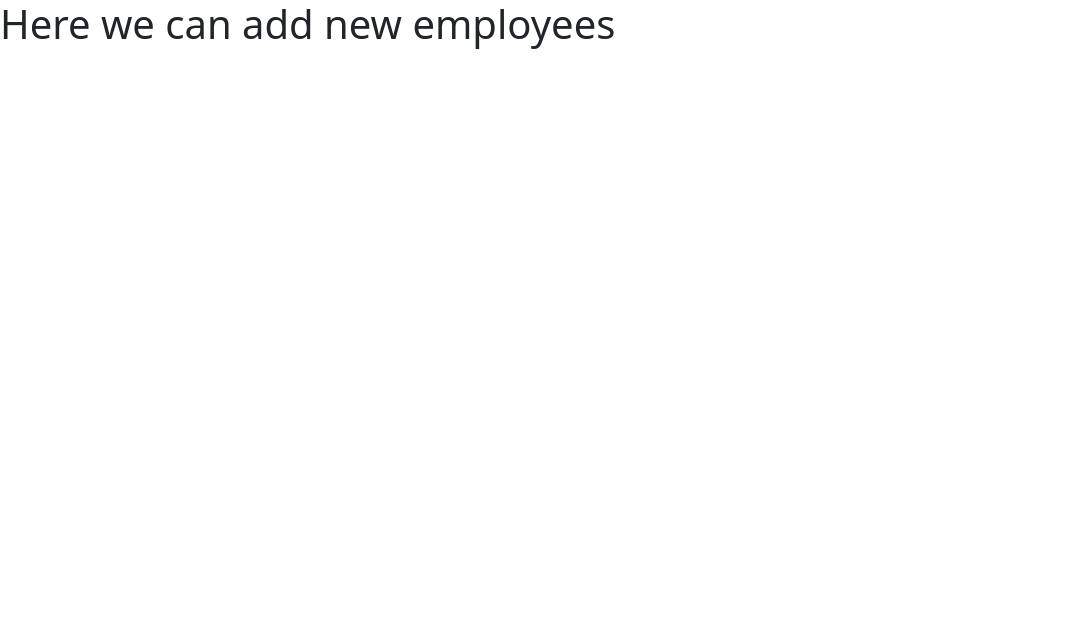
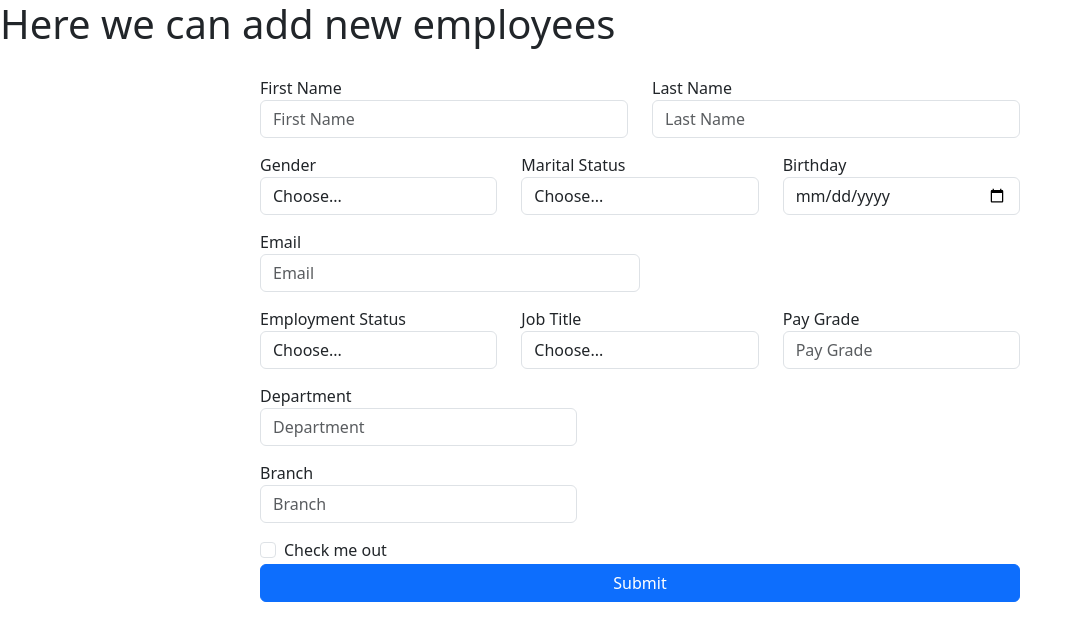
Before and after one commit to HarithaMihimal/HRMS-Project, a React (Vite) app in the folder client/: page /PageHR/AddEmployee in a window 1280 px wide. Shown: the top 640 px of the page, without its empty margins (0-1080 px from the left). Built offline with nearby package versions, Linux system fonts and the light colour scheme.

Commit message:
Add employee data form to the AddEmployee.jsx

```diff
--- a/client/src/AddEmployee.jsx
+++ b/client/src/AddEmployee.jsx
@@ -4,6 +4,95 @@ function AddEmployee() {
   return (
     <div>
       <h1>Here we can add new employees</h1>
+      <form style={{ padding: '20px', maxWidth: '800px', margin: '0 auto' }}>
+        <div className="row">
+          <div className="form-group col-md-6">
+            <label htmlFor="inputFirstName">First Name</label>
+            <input type="text" className="form-control" id="inputFirstName" placeholder="First Name" style={{ width: '100%', marginBottom: '15px' }} />
+          </div>
+          <div className="form-group col-md-6">
+            <label htmlFor="inputLastName">Last Name</label>
+            <input type="text" className="form-control" id="inputLastName" placeholder="Last Name" style={{ width: '100%', marginBottom: '15px' }} />
+          </div>
+        </div>
+        <div className="row">
+          <div className="form-group col-md-4">
+            <label htmlFor="inputGender">Gender</label>
+            <select id="inputGender" className="form-control" style={{ width: '100%', marginBottom: '15px' }}>
+              <option selected>Choose...</option>
+              <option>Male</option>
+              <option>Female</option>
+              <option>Other</option>
+              <option>Prefer not to say</option>
+            </select>
+          </div>
+          <div className="form-group col-md-4">
+            <label htmlFor="inputMaritalStatus">Marital Status</label>
+            <select id="inputMaritalStatus" className="form-control" style={{ width: '100%', marginBottom: '15px' }}>
+              <option selected>Choose...</option>
+              <option>Married</option>
+              <option>Unmarried</option>
+              <option>Other</option>
+              <option>Prefer not to say</option>
+            </select>
+          </div>
+          <div className="form-group col-md-4">
+            <label htmlFor="inputBirthday">Birthday</label>
+            <input type="date" className="form-control" id="inputBirthday" placeholder="Birthday" style={{ width: '100%', marginBottom: '15px' }} />
+          </div>
+        </div>
+        <div className="form-group col-md-6">
+          <label htmlFor="inputEmail">Email</label>
+          <input type="email" className="form-control" id="inputEmail" placeholder="Email" style={{ width: '100%', marginBottom: '15px' }} />
+        </div>
+        <div className="row">
+          <div className="form-group col-md-4">
+            <label htmlFor="inputEmploymentStatus">Employment Status</label>
+            <select id="inputEmploymentStatus" className="form-control" style={{ width: '100%', marginBottom: '15px' }}>
+              <option selected>Choose...</option>
+              <option>Intern (Full-time)</option>
+              <option>Intern (Part-time)</option>
+              <option>Contract (Full-time)</option>
+              <option>Contract (Part-time)</option>
+              <option>Permanent</option>
+              <option>Free Lance</option>
+              <option>Other</option>
+            </select>
+          </div>
+          <div className="form-group col-md-4">
+            <label htmlFor="inputJobTitle">Job Title</label>
+            <select id="inputJobTitle" className="form-control" style={{ width: '100%', marginBottom: '15px' }}>
+              <option selected>Choose...</option>
+              <option>HR Manager</option>
+              <option>Accountant</option>
+              <option>Software Engineer</option>
+              <option>QA Engineer</option>
+            </select>
+          </div>
+          <div className="form-group col-md-4">
+            <label htmlFor="inputPayGrade">Pay Grade</label>
+            <input type="text" className="form-control" id="inputPayGrade" placeholder="Pay Grade" style={{ width: '100%', marginBottom: '15px' }} />
+          </div>
+        </div>
+        <div className="form-group col-md-5">
+          <label htmlFor="inputDepartment">Department</label>
+          <input type="text" className="form-control" id="inputDepartment" placeholder="Department" style={{ width: '100%', marginBottom: '15px' }} />
+        </div>
+        <div className="form-group col-md-5">
+          <label htmlFor="inputBranch">Branch</label>
+          <input type="text" className="form-control" id="inputBrach" placeholder="Branch" style={{ width: '100%', marginBottom: '15px' }} />
+        </div>
+
+        <div className="form-group">
+          <div className="form-check">
+            <input className="form-check-input" type="checkbox" id="gridCheck" />
+            <label className="form-check-label" htmlFor="gridCheck">
+              Check me out
+            </label>
+          </div>
+        </div>
+        <button type="submit" className="btn btn-primary" style={{ width: '100%' }}>Submit</button>
+      </form>
     </div>
   );
 }
```
